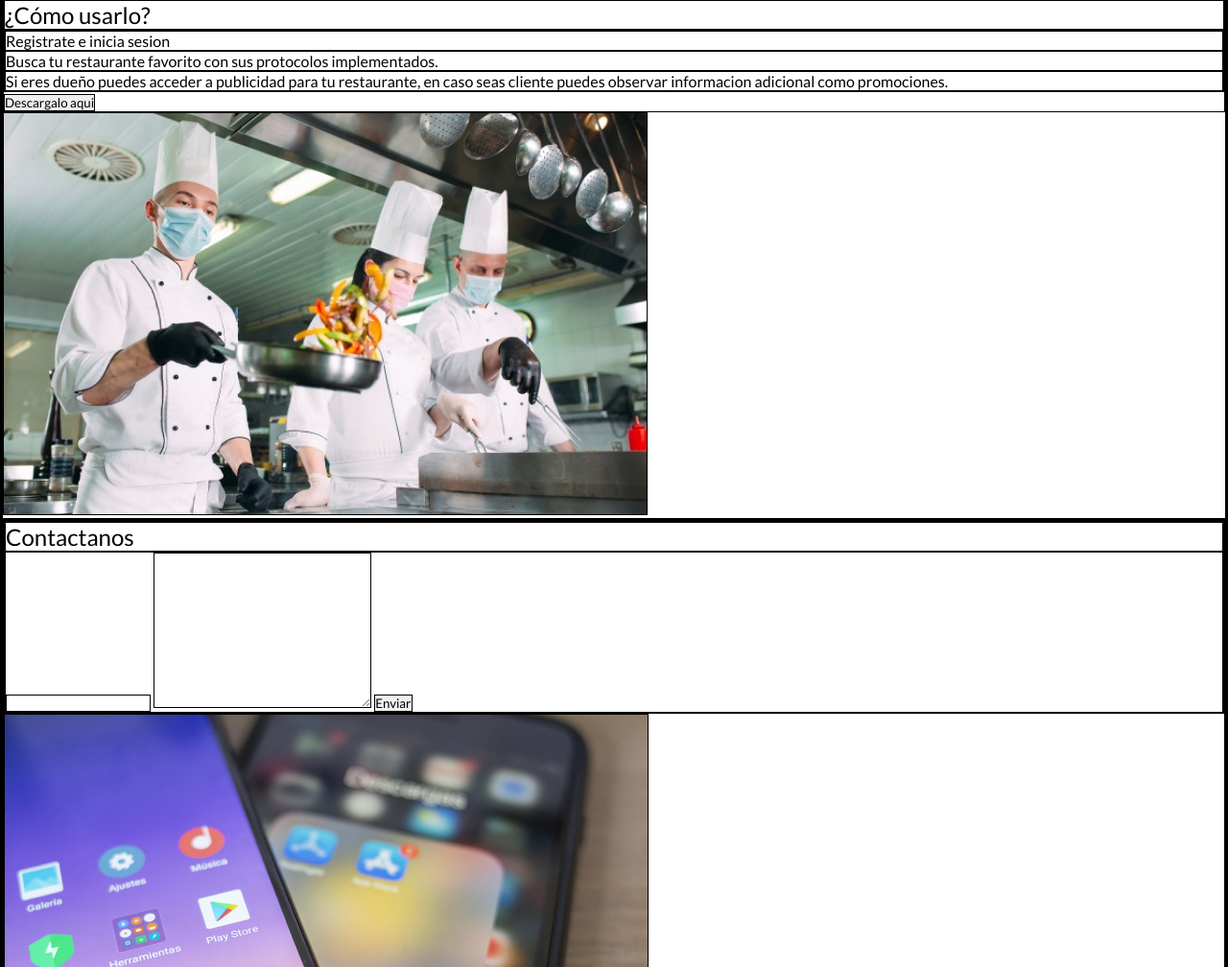
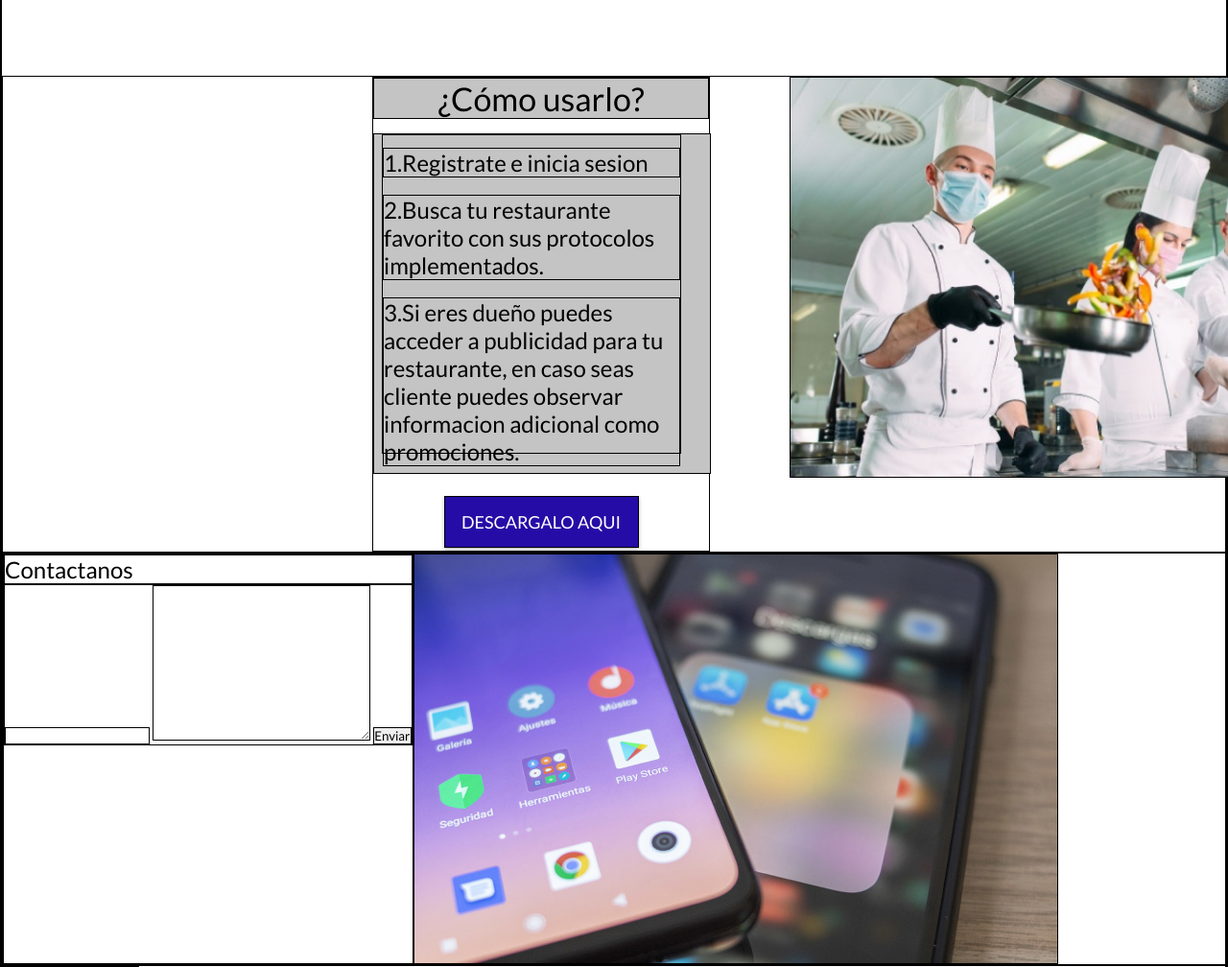
Before and after one commit to Pan-Tostado/IHC-LandingPage, a plain HTML site: page index.html in a window 1280 px wide. Shown: the part 1523-2531 px from the top of the page at 96% size. Drawn offline with Linux system fonts and the light colour scheme.

Commit message:
section number 4 , How to use it. Completed, but no responsive.

```diff
--- a/css/style.css
+++ b/css/style.css
@@ -98,7 +98,7 @@ nav ul li{
     border: none;
     text-transform: uppercase;
 }
-/*Application Functionalities*/
+/*Functionalities Section*/
 #section_functionalities{
     display: flex;
     flex-direction: column;
@@ -162,3 +162,70 @@ nav ul li{
     height: 128px;
     margin-top: 24px;
 }
+/*How to use it Section*/
+#section_howtouseit{
+    font-size: 0;
+    display: flex;
+    flex-direction: row;
+    margin-top: 81px;
+}
+#section_howtouseit div.column_1{
+    display: flex;
+    flex-direction: column;
+    width: 352px;
+    height: 495px;
+    margin-left: 385px;
+    text-align: center;
+}
+#section_howtouseit div.column_1 h2{
+    font-size: 34px;
+    background-color: #C4C4C4;
+}
+#section_howtouseit div.column_1 div.container{
+    width: 352px;
+    height: 355px;
+    margin-top: 15px;
+    background-color: #C4C4C4;
+}
+#section_howtouseit div.column_1 ol{
+    font-size: 24px;
+    margin-left: 8px;
+    list-style: none;
+    text-align: left;
+    width: 312px;
+    height: 333px;
+}
+#section_howtouseit div.column_1 ol li:nth-child(1){
+    margin-top: 13px;
+}
+#section_howtouseit div.column_1 ol li:nth-child(2){
+
+    margin-top: 18px;
+}
+#section_howtouseit div.column_1 ol li:nth-child(3){
+    margin-top: 18px;
+    margin-bottom: 50px;
+}
+#section_howtouseit div.column_1 button{
+    font-size: 18px;
+    width: 203px;
+    height: 54px;
+    vertical-align: center;
+    margin-left: auto;
+    margin-right: auto;
+    margin-top: 23px;
+    background-color: #260CA7;
+    text-transform: uppercase;
+    color: #FFFFFF;
+    box-shadow: 0px 2px 4px 0px rgba(0, 0, 0, 0.25);
+}
+#section_howtouseit img{
+    width: 642px;
+    height: 418px;
+    margin-left: 83px;
+}
+/*Contact us section*/
+#section_contactus{
+    display: flex;
+    flex-direction: row;
+}
--- a/index.html
+++ b/index.html
@@ -50,20 +50,21 @@
         </div>
     </div>
 </section>
-<section>
-    <div>
+<section id="section_howtouseit">
+    <div class="column_1">
         <h2>¿Cómo usarlo?</h2>
-        <ol>
-            <li>Registrate e inicia sesion</li>
-            <li>Busca tu restaurante favorito con sus protocolos implementados.</li>
-            <li>Si eres dueño puedes acceder a publicidad para tu restaurante, en caso seas cliente puedes observar informacion adicional como promociones.</li>
-        </ol>
+        <div class="container">
+            <ol>
+                <li>1.Registrate e inicia sesion</li>
+                <li>2.Busca tu restaurante favorito con sus protocolos implementados.</li>
+                <li>3.Si eres dueño puedes acceder a publicidad para tu restaurante, en caso seas cliente puedes observar informacion adicional como promociones.</li>
+            </ol>
+        </div>
         <button>Descargalo aqui</button>
     </div>
     <img src="img/Como_usarlo.jpg" alt="">
 </section>
-<section>
-    <div>
+<section id="section_contactus">
         <div>
             <h2>Contactanos</h2>
             <div>
@@ -73,7 +74,6 @@
             </div>
         </div>
         <img src="img/Contactanos.jpg" alt="">
-    </div>
 </section>
 <footer>
     <img src="img/logo_footer.jpg" alt="">
```
